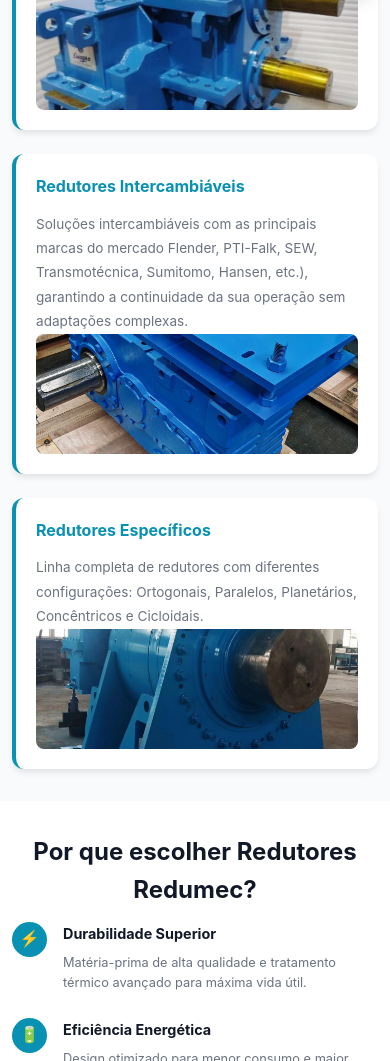
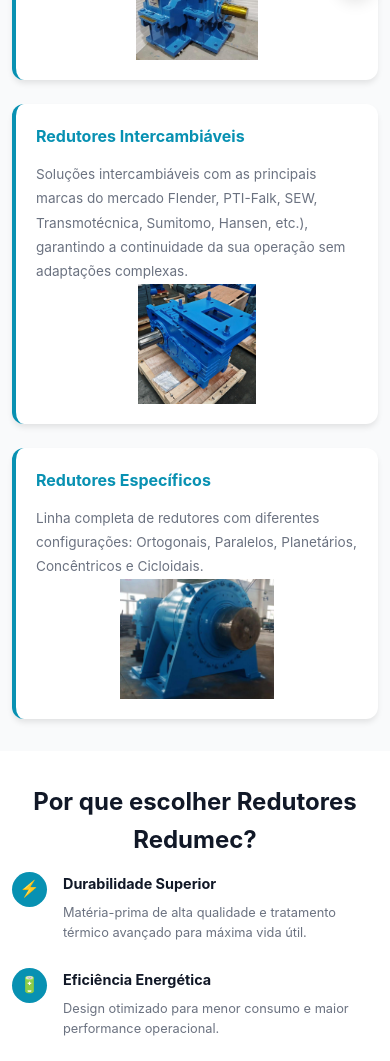
Before and after one commit to GHuemer/redutoresNovos, a plain HTML site: page index.html in a window 390 px wide. Shown: the part 836-1897 px from the top of the page. Drawn offline with Linux system fonts and the light colour scheme.

Commit message:
Improve image responsiveness and nav link visibility
Updated image handling for responsive design and modified media queries for navigation links.

```diff
--- a/index.html
+++ b/index.html
@@ -1,4 +1,4 @@
-<<!DOCTYPE html>
+<!DOCTYPE html>
 <html lang="pt-BR">
 <head>
     <meta charset="UTF-8">
@@ -82,6 +82,12 @@
                 font-size: 0.95rem;
                 font-weight: 500;
                 transition: color 0.3s ease;
+            }
+
+            @media (max-width: 768px) {
+                .nav-links a:not(.cta-header) {
+                    display: none;
+                }
             }
 
         .nav-links a:hover {
@@ -241,8 +247,9 @@
 
         .type-card-image {
             width: 100%;
-            height: 200px;
-            object-fit: cover;
+            height: auto; /* Garante que a imagem não seja cortada */
+            max-height: 250px; /* Limita a altura máxima em desktop */
+            object-fit: contain; /* Garante que a imagem inteira seja visível */
             border-radius: 0.5rem;
             margin-top: auto;
             display: block;
@@ -603,7 +610,9 @@
             }
 
             .type-card-image {
-                height: 150px;
+                height: auto; /* Remove a altura fixa em mobile */
+                max-height: 200px; /* Define uma altura máxima para controle */
+                object-fit: contain; /* Garante que a imagem inteira seja visível */
             }
 
             .benefits-section {
```
Lines whose indentation alone changed are shown as unchanged.
